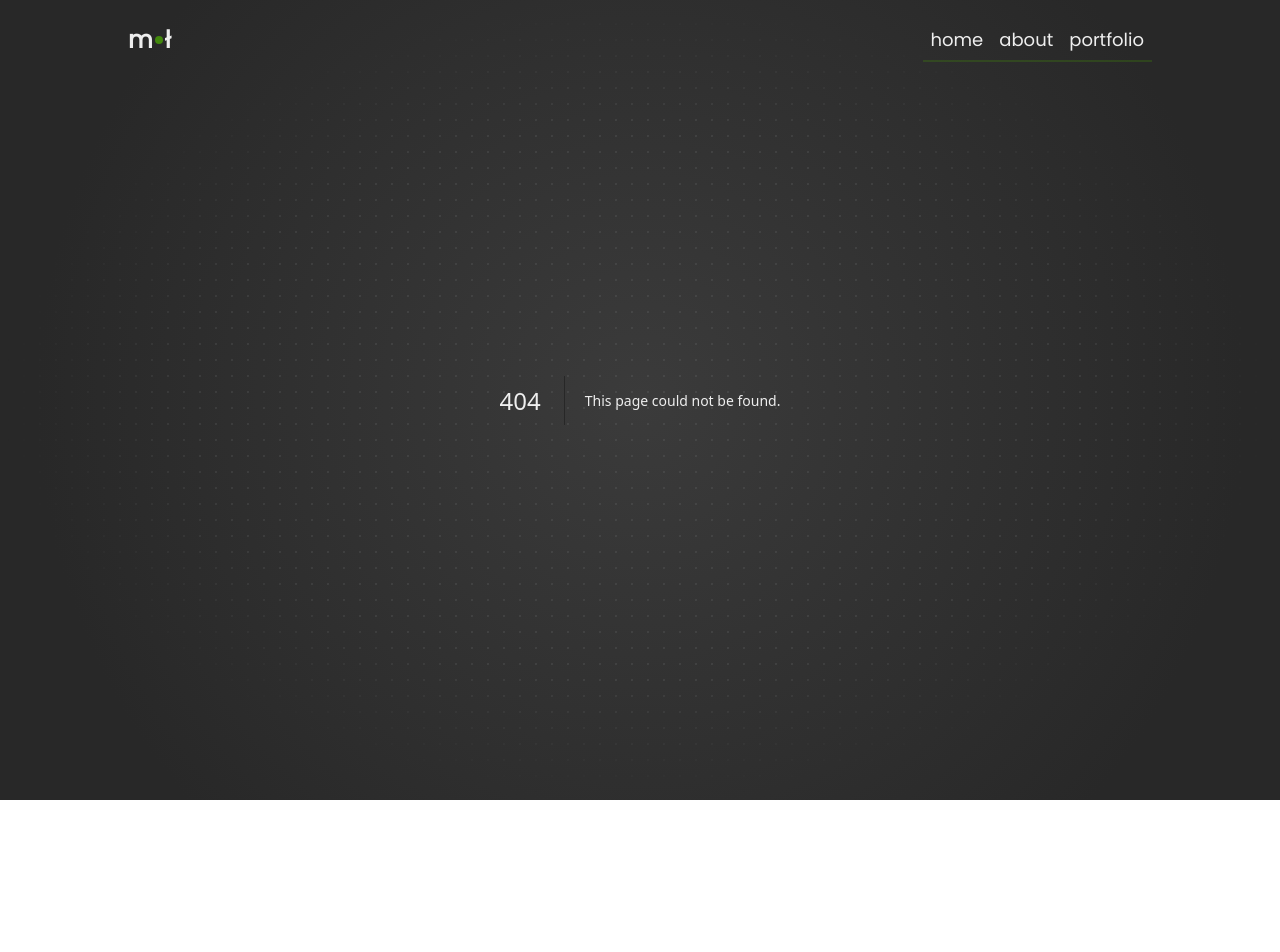
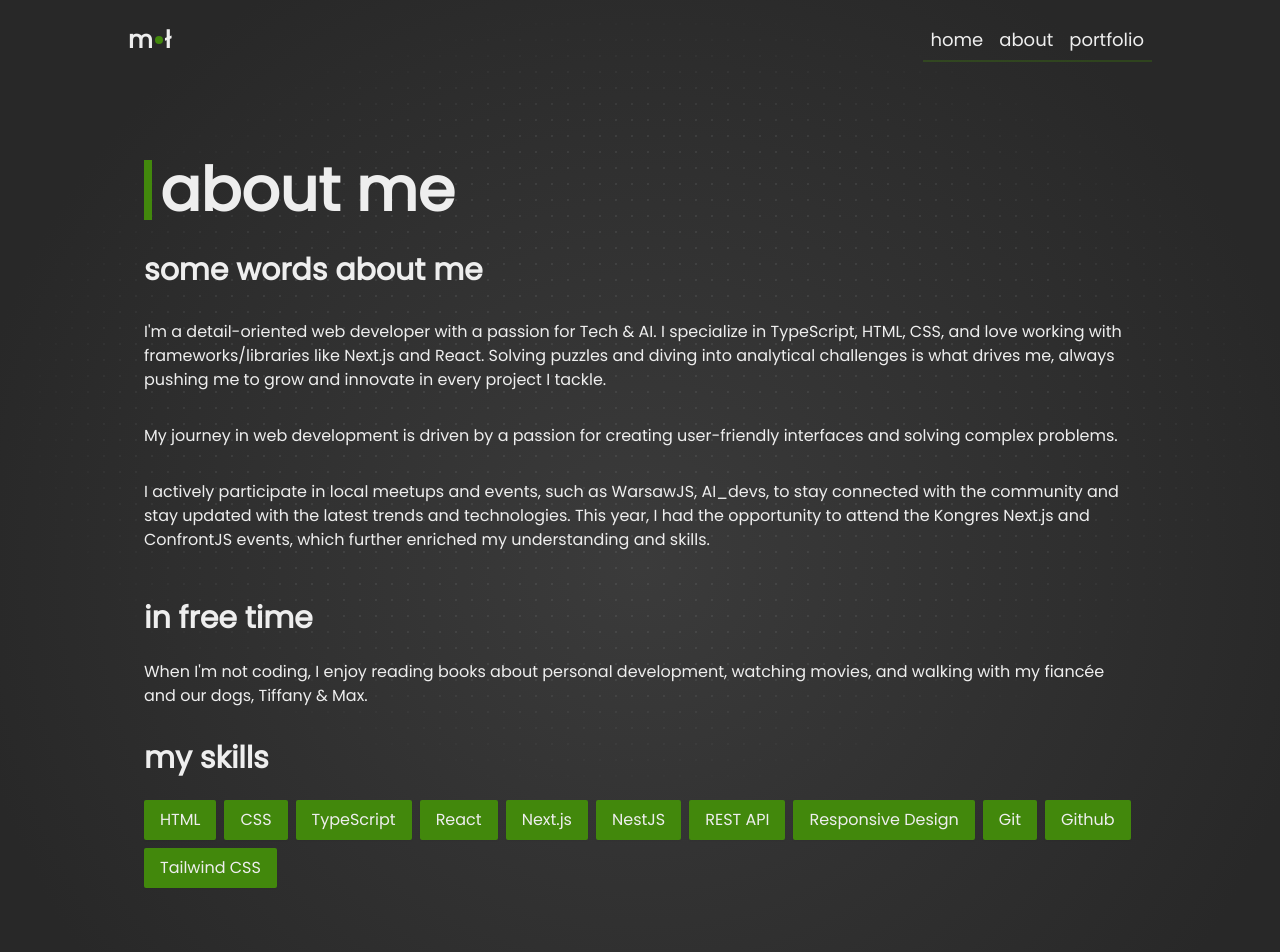
Before and after one commit to mikepatch/whatacode, a Next.js app: page /about-me in a window 1280 px wide. Before the commit this address had no page. Shown: the top 952 px of the page. Before the commit the page ends 800 px from the top, so only its background shows below. Built offline with nearby package versions, Linux system fonts and the light colour scheme.

Commit message:
feat: Add LayoutWithFooter, AboutMePage and remove old PortfolioPage

```diff
--- /dev/null
+++ b/src/app/(with-footer)/about-me/page.tsx
@@ -0,0 +1,66 @@
+import { PageContainer } from "@/components/PageContainer";
+
+export default function AboutMePage() {
+	const skills = [
+		"HTML",
+		"CSS",
+		"TypeScript",
+		"React",
+		"Next.js",
+		"NestJS",
+		"REST API",
+		"Responsive Design",
+		"Git",
+		"Github",
+		"Tailwind CSS",
+	];
+
+	return (
+		<PageContainer title="about me">
+			<section className="flex basis-2/3 flex-col gap-12">
+				<article className="flex flex-col gap-8">
+					<header>
+						<h2 className="text-3xl font-bold">some words about me</h2>
+					</header>
+					<p>
+						I&#39;m a detail-oriented web developer with a passion for Tech & AI. I specialize in
+						TypeScript, HTML, CSS, and love working with frameworks/libraries like Next.js and
+						React. Solving puzzles and diving into analytical challenges is what drives me, always
+						pushing me to grow and innovate in every project I tackle.
+					</p>
+					<p>
+						My journey in web development is driven by a passion for creating user-friendly
+						interfaces and solving complex problems.
+					</p>
+					<p>
+						I actively participate in local meetups and events, such as WarsawJS, AI_devs, to stay
+						connected with the community and stay updated with the latest trends and technologies.
+						This year, I had the opportunity to attend the Kongres Next.js and ConfrontJS events,
+						which further enriched my understanding and skills.
+					</p>
+				</article>
+				<article className="flex flex-col gap-6">
+					<header>
+						<h2 className="text-3xl font-bold">in free time</h2>
+					</header>
+					<p>
+						When I&#39;m not coding, I enjoy reading books about personal development, watching
+						movies, and walking with my fiancée and our dogs, Tiffany & Max.
+					</p>
+				</article>
+			</section>
+			<section className="flex flex-col gap-6">
+				<header>
+					<h2 className="text-3xl font-bold">my skills</h2>
+				</header>
+				<ul className="flex flex-wrap gap-2">
+					{skills.map((skill) => (
+						<li key={skill} className="rounded-sm bg-primary px-4 py-2 text-white shadow-sm">
+							{skill}
+						</li>
+					))}
+				</ul>
+			</section>
+		</PageContainer>
+	);
+}
--- /dev/null
+++ b/src/app/(with-footer)/layout.tsx
@@ -0,0 +1,14 @@
+import { Footer } from "@/components/footer/Footer";
+
+type LayoutWithFooterProps = {
+	children: React.ReactNode;
+};
+
+export default function LayoutWithFooter({ children }: LayoutWithFooterProps) {
+	return (
+		<div className="flex min-h-screen flex-col justify-between">
+			{children}
+			<Footer />
+		</div>
+	);
+}
--- a/src/app/portfolio/page.tsx
+++ /dev/null
@@ -1,14 +0,0 @@
-import { PortfolioList } from "@/components/portfolio/PortfolioList";
-
-export default function PortfolioPage() {
-	return (
-		<main className="container mx-auto flex items-center justify-start gap-6 px-4">
-			<section className="flex w-full flex-col gap-8">
-				<header className="flex flex-col gap-2 border-l-8 border-primary pl-2">
-					<h1 className="text-5xl font-bold sm:text-6xl">my portfolio</h1>
-				</header>
-				<PortfolioList />
-			</section>
-		</main>
-	);
-}
```
